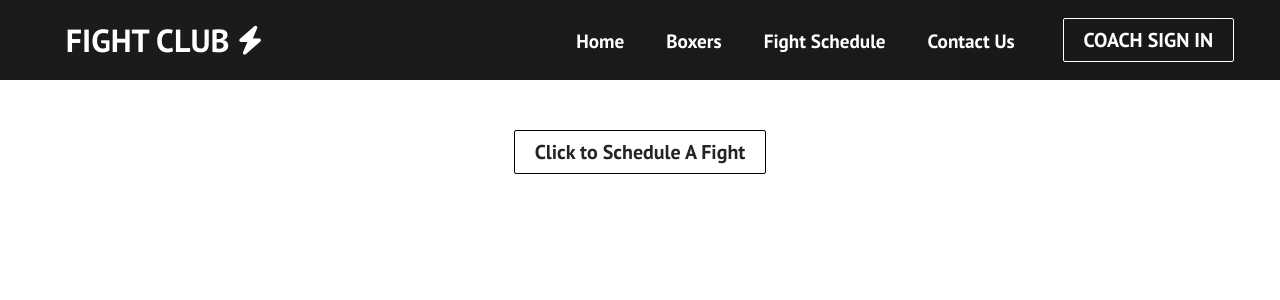
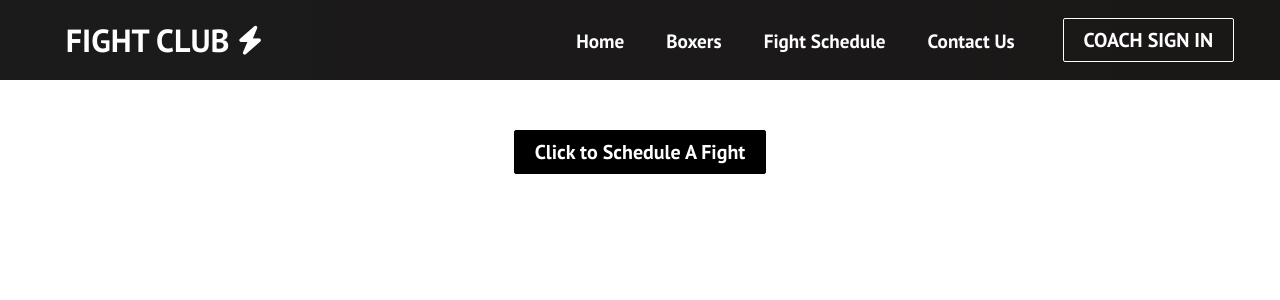
Before and after one commit to ZaidYounan/fight-club, a React (Create React App) app: page /schedule in a window 1280 px wide. Shown: the top 300 px of the page. Built offline with nearby package versions, Linux system fonts and the light colour scheme.

Commit message:
Create Button and appropriate links to NewBoxer form page

```diff
--- a/src/components/BoxerView.css
+++ b/src/components/BoxerView.css
@@ -1,11 +1,16 @@
-
-
 .boxer-container {
-    margin:50px;
     display:flex;
     justify-content:center;
     align-items:center;
     flex-direction:column;
-    border: solid 1px black;
-    width:30%;
+    width:100%;
 }
+
+.boxer-cards {
+    margin:30px;
+    padding:10px;
+    display:flex;
+    justify-content:center;
+    flex-direction:column;
+    border:solid black 1px;
+}
--- a/src/components/BoxerView.js
+++ b/src/components/BoxerView.js
@@ -1,6 +1,7 @@
 import React, { useEffect, useState } from 'react';
 import './BoxerView.css';
 import axios from 'axios';
+import { Button } from './Button';
 
 function BoxerView() {
     const [boxers, setBoxers] = useState([]);
@@ -32,9 +33,9 @@ function BoxerView() {
 
     return (
         boxers ? (
-            <>
+            <div className="boxer-container">
                 {boxers.map((data) => (
-                    <div className="boxer-container">
+                    <div className="boxer-cards">
                         <td>Name: {data.first_name} {data.last_name}</td>
                         <td>Height: {data.height}cm</td>
                         <td>Weight: {data.weight}kg</td>
@@ -47,7 +48,9 @@ function BoxerView() {
                         })}
                     </div>
                 ))}
-            </>
+                <Button link='/fighter/new' buttonStyle='btn--schedule'>Add A New Fighter</Button>
+
+            </div>
     ) : (
         <div>Loading Boxers</div>
         )
--- a/src/components/Button.css
+++ b/src/components/Button.css
@@ -17,8 +17,8 @@
 }
 
 .btn--schedule {
-    background-color: var(--primary);
-    color: #242424;
+    background-color: #000000;
+    color: white;
     border:1px solid black;
 }
 
--- a/src/components/Button.js
+++ b/src/components/Button.js
@@ -6,7 +6,7 @@ const STYLES = ['btn--primary', 'btn--outline', 'btn--test','btn--schedule'];
 
 const SIZES = ['btn--medium', 'btn--large'];
 
-const LINKS = ['/sign-up', '/sign-in', '/schedule','/schedule/new']
+const LINKS = ['/sign-up', '/sign-in', '/schedule','/schedule/new','/fighters', '/fighter/new']
 
 export const Button = ({
     children,
```
